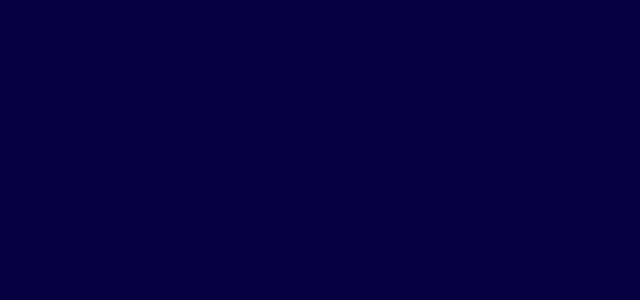
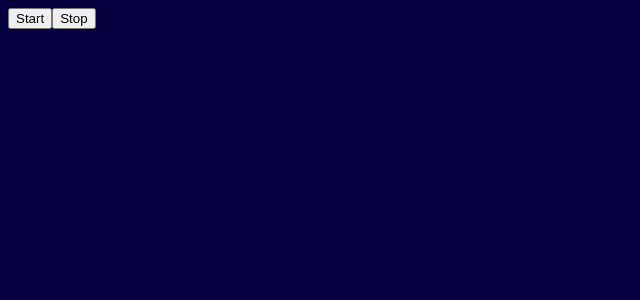
Before and after one commit to mike-shields-dev/web-audio-API-react, a React (Create React App) app: page / in a window 1280 px wide. Shown: the top 300 px of the page, without its empty margins (0-640 px from the left). Built offline with nearby package versions, Linux system fonts and the light colour scheme.

Commit message:
Create buttons to start and stop the oscillator

```diff
--- a/src/App.js
+++ b/src/App.js
@@ -10,6 +10,8 @@ gain1.gain.value = 0.01
 function App() {
   return (
     <div className='App'>
+      <button onClick={() => osc1.start()}>Start</button>
+      <button onClick={() => osc1.stop()}>Stop</button>
     </div>
   );
 }
```
